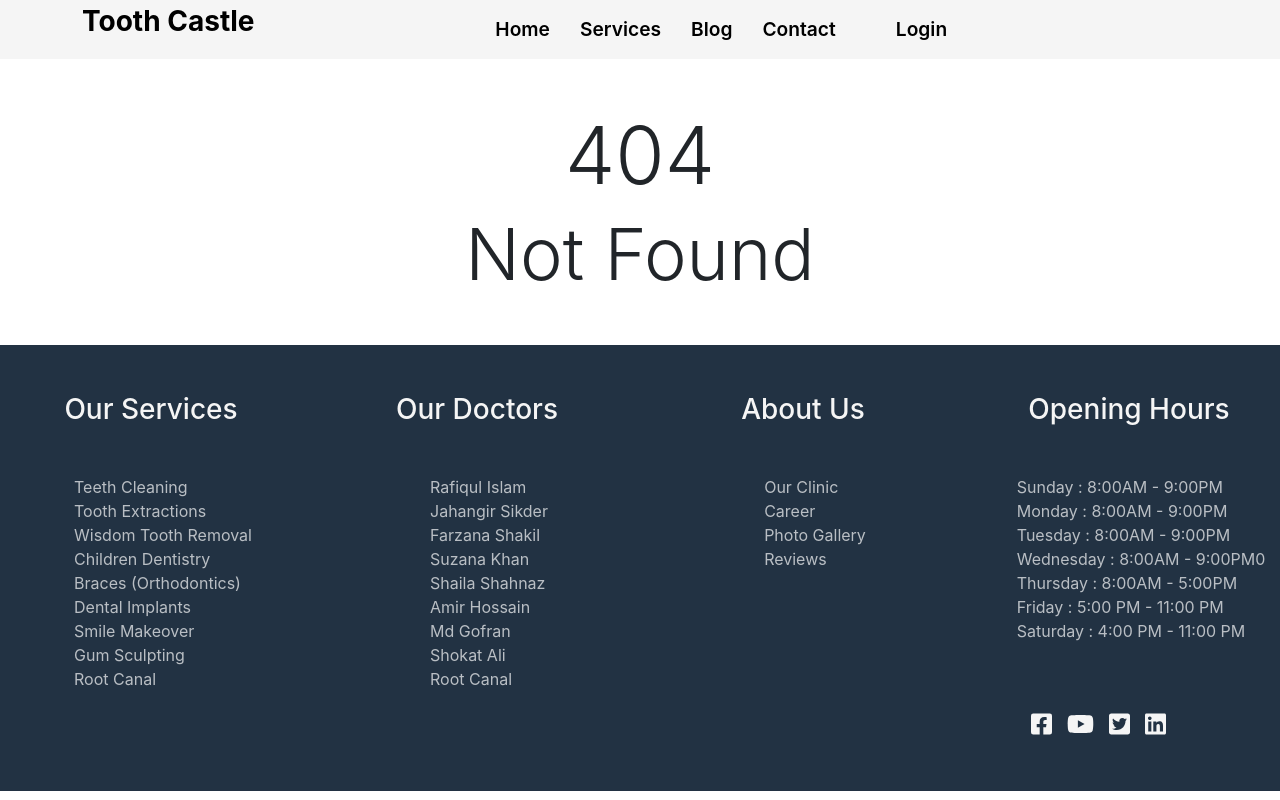
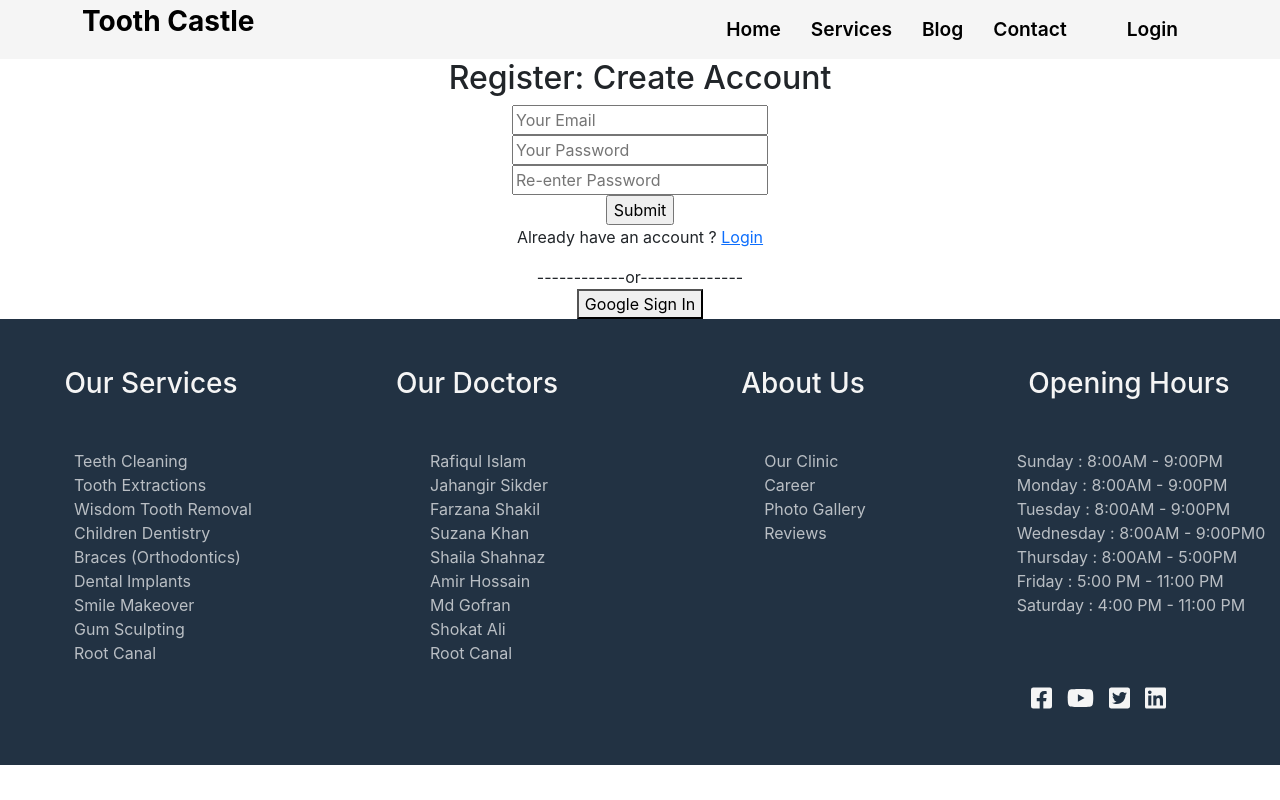
Before and after one commit to IshtiaqAhmed001/toothcastle-dental-clinic, a React (Create React App) app: page /register in a window 1280 px wide. Built offline with nearby package versions, Linux system fonts and the light colour scheme; no server answers.

Commit message:
added privateRoute

```diff
--- a/public/servicesData.json
+++ b/public/servicesData.json
@@ -11,7 +11,7 @@
         "name": "Teeth Cleaning",
         "description": "Teeth cleaning is performed by a special dentist to remove the plaque, tartar or any other stains on your teeth. A proper physical exam determines how much teeth cleaning is required and which tools or cleaning treatment should be preferred for any specific case.",
         "img": "https://i.ibb.co/HtBbzRs/2.jpg",
-        "price": " $"
+        "price": "60$"
     },
     {
         "id": 3,
--- a/src/App.js
+++ b/src/App.js
@@ -9,6 +9,8 @@ import AuthProvider from './contexts/AuthProvider';
 import Footer from './components/Footer/Footer';
 import NotFound from './components/NotFound/NotFound';
 import ServiceDetails from './components/ServiceDetails/ServiceDetails';
+import Register from './components/Register/Register';
+import PrivateRoute from './components/PrivateRoute/PrivateRoute';
 
 function App() {
   return (
@@ -26,11 +28,14 @@ function App() {
             <Route path="/services">
               <Services></Services>
             </Route>
-            <Route exact path="/details/:serviceNo">
+            <PrivateRoute exact path="/details/:serviceNo">
               <ServiceDetails></ServiceDetails>
-            </Route>
+            </PrivateRoute>
             <Route path="/login">
               <Login></Login>
+            </Route>
+            <Route path="/register">
+              <Register></Register>
             </Route>
             <Route path="*">
               <NotFound></NotFound>
--- a/src/components/Header/Header.js
+++ b/src/components/Header/Header.js
@@ -26,10 +26,8 @@ const Header = () => {
                     }
 
                 </div>
-                <div>
+            </div>
 
-                </div>
-            </div>
         </div>
     );
 };
--- a/src/components/Login/Login.js
+++ b/src/components/Login/Login.js
@@ -1,6 +1,7 @@
 import { faGoogle } from '@fortawesome/free-brands-svg-icons';
 import { FontAwesomeIcon } from '@fortawesome/react-fontawesome';
 import React from 'react';
+import { Link } from 'react-router-dom';
 import useAuth from '../../hooks/useAuth';
 
 import './Login.css';
@@ -12,12 +13,14 @@ const Login = () => {
     return (
         <div >
             <div className="login-container">
-                <h2 className="display-6 text-primary mt-4">Please Login</h2>
+                <h2 className="display-5 text-primary mt-4">Please Login</h2>
                 <p className="my-4">You can login using any of the methods</p>
                 <div>
-                    <button className="button" onClick={signInWithGoogle}><span className="google-icon">{googleIcon}</span></button>
+                    <button className="button mb-5" onClick={signInWithGoogle}><span className="google-icon">{googleIcon}</span></button>
 
                 </div>
+                <h3 className="fw-light text-success mt-5">You can also register manually</h3>
+                <Link to="/register">Click Here to Register</Link>
             </div>
         </div>
     );
--- /dev/null
+++ b/src/components/PrivateRoute/PrivateRoute.js
@@ -0,0 +1,23 @@
+import React from 'react';
+import { Redirect, Route } from 'react-router';
+import useAuth from '../../hooks/useAuth';
+
+const PrivateRoute = (props) => {
+    const { user } = useAuth();
+    const { children, ...rest } = props;
+    return (
+        <Route
+            {...rest}
+            render={({ location }) => user.email ? children : <Redirect
+                to={{
+                    pathname: "/login",
+                    state: { from: location }
+                }}
+            ></Redirect>
+            }
+        >
+        </Route>
+    );
+};
+
+export default PrivateRoute;
--- a/src/components/Register/Register.js
+++ b/src/components/Register/Register.js
@@ -1,9 +1,25 @@
 import React from 'react';
+import { Link } from 'react-router-dom';
 
 const Register = () => {
+
     return (
-        <div>
-            <h2>This is Register</h2>
+        <div className="login-form">
+            <div>
+                <h2>Register: Create Account</h2>
+                <form onSubmit="">
+                    <input type="email" name="" id="" placeholder="Your Email" />
+                    <br />
+                    <input type="password" name="" id="" placeholder="Your Password" />
+                    <br />
+                    <input type="password" name="" id="" placeholder="Re-enter Password" />
+                    <br />
+                    <input type="submit" value="Submit" />
+                </form>
+                <p>Already have an account ? <Link to="/login">Login</Link></p>
+                <div>------------or--------------</div>
+                <button className="btn-regular">Google Sign In</button>
+            </div>
         </div>
     );
 };
--- a/src/components/Service/Service.js
+++ b/src/components/Service/Service.js
@@ -5,7 +5,7 @@ import './service.css';
 
 const Service = ({ service }) => {
 
-    const { name, id, img, description } = service;
+    const { name, id, img, description, price } = service;
     const history = useHistory();
     const url = `/details/${id}`;
     const handleViewDetailsBtn = () => {
@@ -18,8 +18,10 @@ const Service = ({ service }) => {
                 <div class="card-body">
                     <h5 class="card-title">{name}</h5>
                     <p class="card-text">{description}</p>
+
                 </div>
                 <div class="card-footer">
+                    <h6>Price: {price}</h6>
                     <small class="text-muted"><button onClick={handleViewDetailsBtn} className="btn btn-dark">View Details</button></small>
                 </div>
             </div>
```
Also changed, not shown: src/hooks/useFirebase.js (+16 -1 lines), 1 other file (tests, documents, lock files or other folders).
